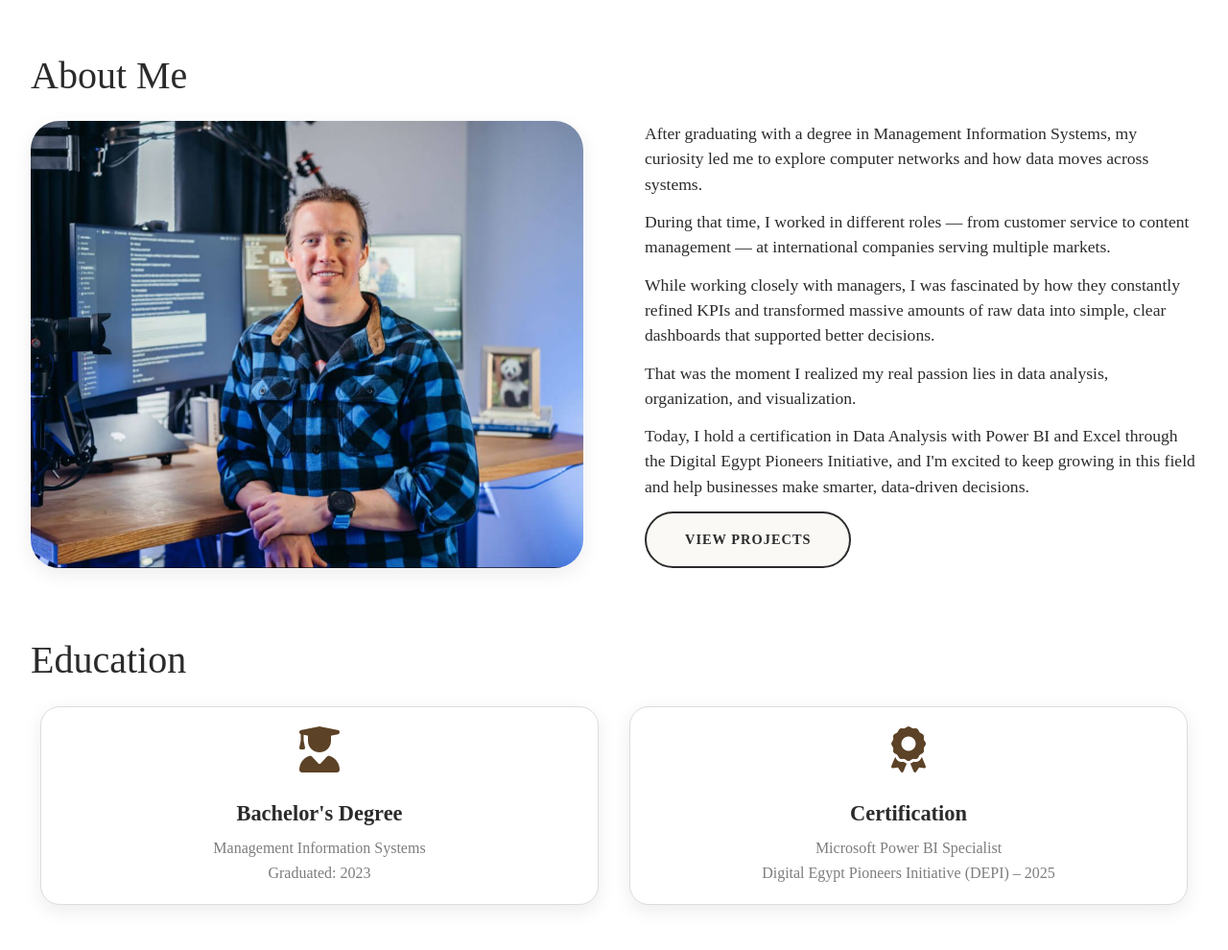
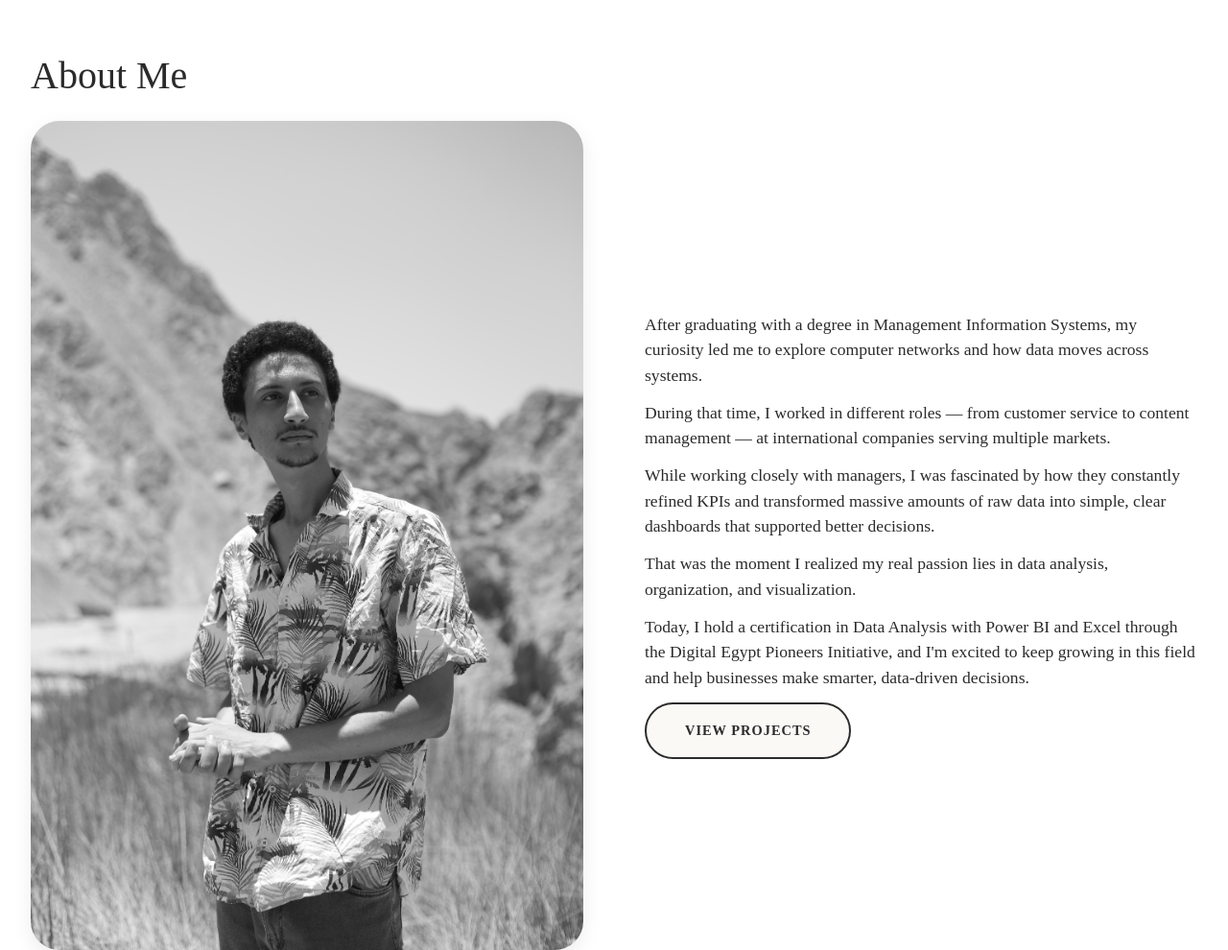
Before and after one commit to Sohaib-Atef/Portfolio, a plain HTML site: page index.html in a window 1280 px wide. Shown: the part 740-1730 px from the top of the page at 96% size. Drawn offline with Linux system fonts and the light colour scheme; a small style sheet from the web is missing; files whose address does not match are found by name.

Commit message:
Update index.html

```diff
--- a/index.html
+++ b/index.html
@@ -51,7 +51,7 @@
             <h2 class="section-title" data-translate="about_title">The Analyst Behind Numbers</h2>
             <div class="about-section">
                 <div class="about-image">
-                    <img src="5e0b643-74ba-064-56f0-be235f086077_about.jpeg" alt="صهيب عاطف">
+                    <img src="Me.jpg" alt="صهيب عاطف">
                 </div>
                 <div class="about-content">
                     <p data-translate="about_desc1">After graduating with a degree in Management Information Systems, my curiosity led me to explore computer networks and how data moves across systems.</p>
```
